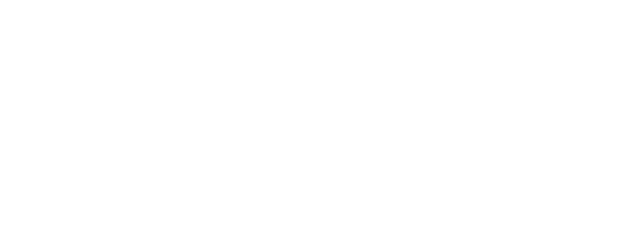
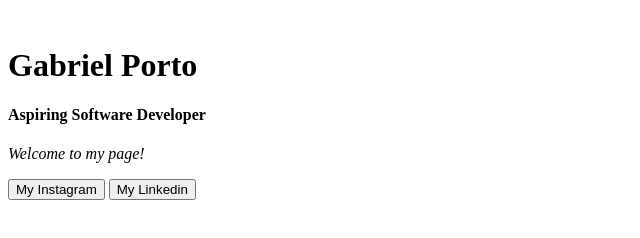
Before and after one commit to devgabrielporto07/ProjectMimo, a plain HTML site: page index.html in a window 1280 px wide. Shown: the whole page, without its empty margins (0-640 px from the left). Drawn offline with Linux system fonts and the light colour scheme.

Commit message:
feat: Adição h1, h4, p estrutura da página

```diff
--- a/index.html
+++ b/index.html
@@ -9,5 +9,10 @@
 </head>
 <body>
     <img src ="">
+    <h1>Gabriel Porto</h1>
+    <h4>Aspiring Software Developer</h4>
+    <p><em>Welcome to my page!</em></p>
+    <button>My Instagram</button>
+    <button>My Linkedin</button>
 </body>
 </html>
```
